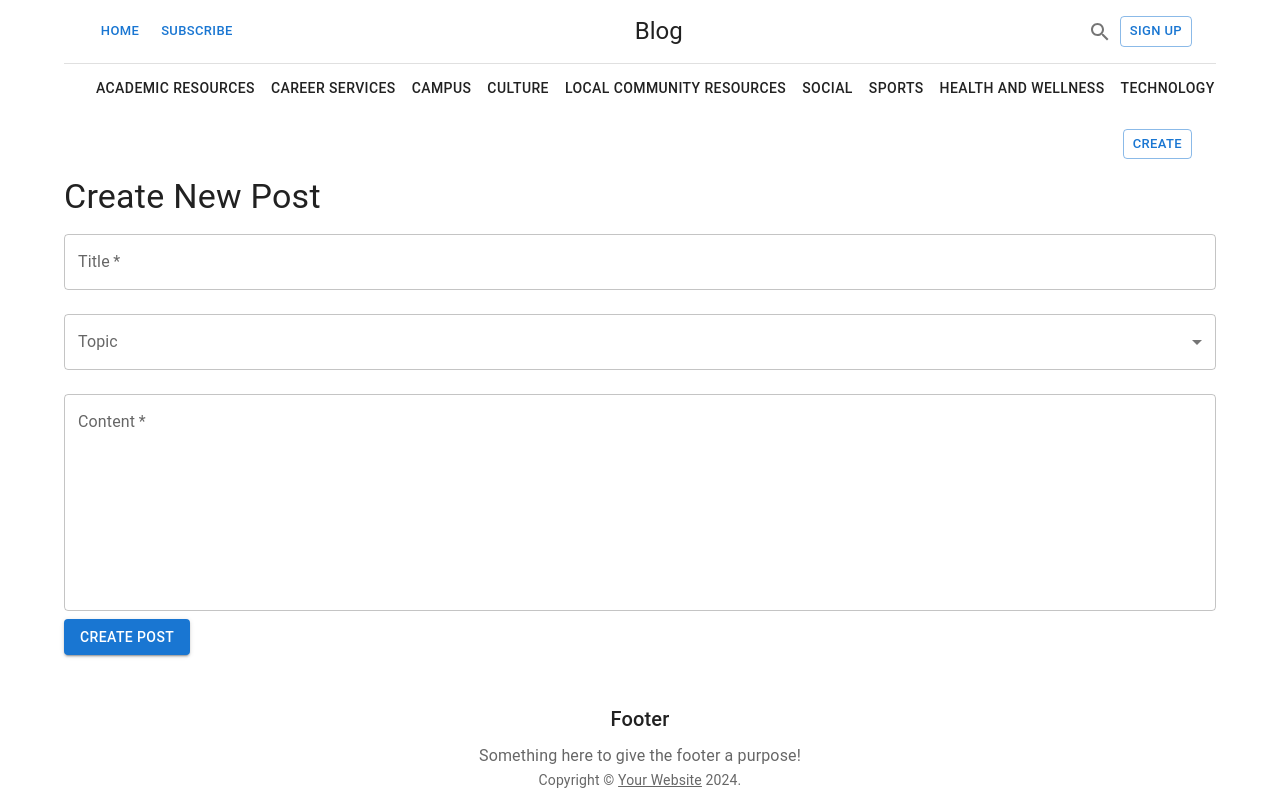
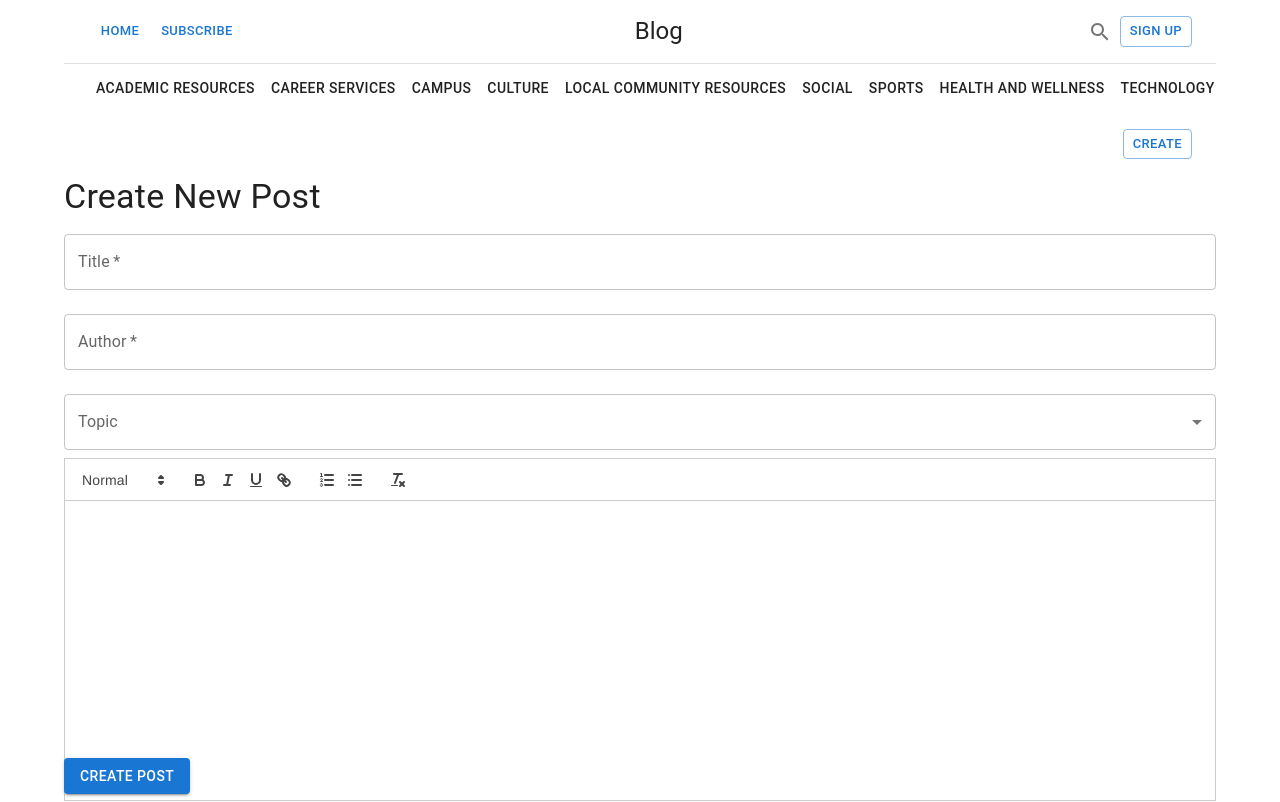
Before and after one commit to SaiReshma09/BloggingPlatform, a React (Create React App) app: page /create-post/1 in a window 1280 px wide. Shown: the top 802 px of the page. Built offline with nearby package versions, Linux system fonts and the light colour scheme.

Commit message:
Updated Code

```diff
--- a/package.json
+++ b/package.json
@@ -18,6 +18,7 @@
     "react": "^18.2.0",
     "react-dom": "^18.2.0",
     "react-markdown": "^9.0.1",
+    "react-quill": "^2.0.0",
     "react-router-dom": "^6.22.2",
     "react-scripts": "5.0.1",
     "remark": "^15.0.1",
--- a/src/components/CreatePost.js
+++ b/src/components/CreatePost.js
@@ -3,9 +3,11 @@ import { useNavigate } from 'react-router-dom';
 import Header from './Header';
 import CssBaseline from '@mui/material/CssBaseline';
 import Container from '@mui/material/Container';
-import { Button, TextField, Select, MenuItem, FormControl, InputLabel, Typography } from '@mui/material';
+import { Button, FormControl, InputLabel, MenuItem, Select, TextField, Typography } from '@mui/material';
 import { createTheme, ThemeProvider } from '@mui/material/styles';
 import Footer from './Footer';
+import ReactQuill from 'react-quill';
+import 'react-quill/dist/quill.snow.css';
 
 const sections = [
   { title: 'Academic Resources', id: 'academic-resources' },
@@ -36,14 +38,54 @@ const CreatePost = () => {
     setFormData({ ...formData, [name]: value });
   };
 
+  const handleContentChange = (content) => {
+    setFormData({ ...formData, content });
+  };
+
   const handleFormSubmit = (event) => {
     event.preventDefault();
-    // Handle form submission here, e.g., submit data to server
-    console.log(formData);
+
+    // Construct a JavaScript object containing the form data
+    const postData = {
+      title: formData.title,
+      author: formData.author,
+      topic: formData.topic,
+      content: formData.content
+    };
+
+    // Convert the JavaScript object to a JSON string
+    const jsonData = JSON.stringify(postData);
+
+    // Create a Blob object containing the JSON string
+    const blob = new Blob([jsonData], { type: 'application/json' });
+
+    // Create a URL for the Blob object
+    const url = URL.createObjectURL(blob);
+
+    // Create a link element and simulate a click to trigger the file download
+    const link = document.createElement('a');
+    link.href = url;
+    link.download = `${formData.title}.json`;
+    document.body.appendChild(link);
+    link.click();
+    document.body.removeChild(link);
   };
 
   const navigateHome = () => {
     navigate('/');
+  };
+
+  const modules = {
+    // Toolbar configuration for ReactQuill
+    // (Omitted for brevity)
+  };
+
+  const editorStyle = {
+    height: '300px', // Adjust the height as needed
+  };
+
+  const formStyle = {
+    marginBottom: '60px', // Add margin to create gap between editor and button
   };
 
   return (
@@ -58,6 +100,7 @@ const CreatePost = () => {
           }
         />
         <main>
+          <div style={formStyle}>
             <form onSubmit={handleFormSubmit}>
               <Typography variant="h4">Create New Post</Typography>
               <TextField
@@ -65,6 +108,15 @@ const CreatePost = () => {
                 label="Title"
                 fullWidth
                 value={formData.title}
+                onChange={handleInputChange}
+                margin="normal"
+                required
+              />
+              <TextField
+                name="author"
+                label="Author"
+                fullWidth
+                value={formData.author}
                 onChange={handleInputChange}
                 margin="normal"
                 required
@@ -84,21 +136,19 @@ const CreatePost = () => {
                   ))}
                 </Select>
               </FormControl>
-            <TextField
-              name="content"
-              label="Content"
-              multiline
-              rows={8}
-              fullWidth
+              <ReactQuill
                 value={formData.content}
-              onChange={handleInputChange}
-              margin="normal"
-              required
+                onChange={handleContentChange}
+                modules={modules}
+                formats={['header', 'font', 'size', 'bold', 'italic', 'underline', 'color', 'background', 'align']}
+                theme="snow"
+                style={editorStyle}
               />
               <Button type="submit" variant="contained" color="primary">
                 Create Post
               </Button>
             </form>
+          </div>
         </main>
       </Container>
       <Footer
--- a/src/components/ViewPostGrid.js
+++ b/src/components/ViewPostGrid.js
@@ -6,7 +6,6 @@ import Container from '@mui/material/Container';
 import { Button } from '@mui/material';
 import { createTheme, ThemeProvider } from '@mui/material/styles';
 import Footer from './Footer';
-import post1 from '../Topics/Technology/tech-post1.md'
 
 const sections = [
   { title: 'Academic Resources', id: 'academic-resources' },
@@ -21,8 +20,6 @@ const sections = [
   { title: 'Travel', id: 'travel' },
   { title: 'Alumni', id: 'alumni' },
 ];
-
-const posts = [post1];
 
 const defaultTheme = createTheme();
 
@@ -62,7 +59,7 @@ const ViewPostGrid = () => {
           }
         />
         <main>
-          title="From the firehose" posts={posts}
+
         </main>
       </Container>
       <Footer
```
Also changed, not shown: 1 other file (tests, documents, lock files or other folders). Lines whose indentation alone changed are shown as unchanged.
